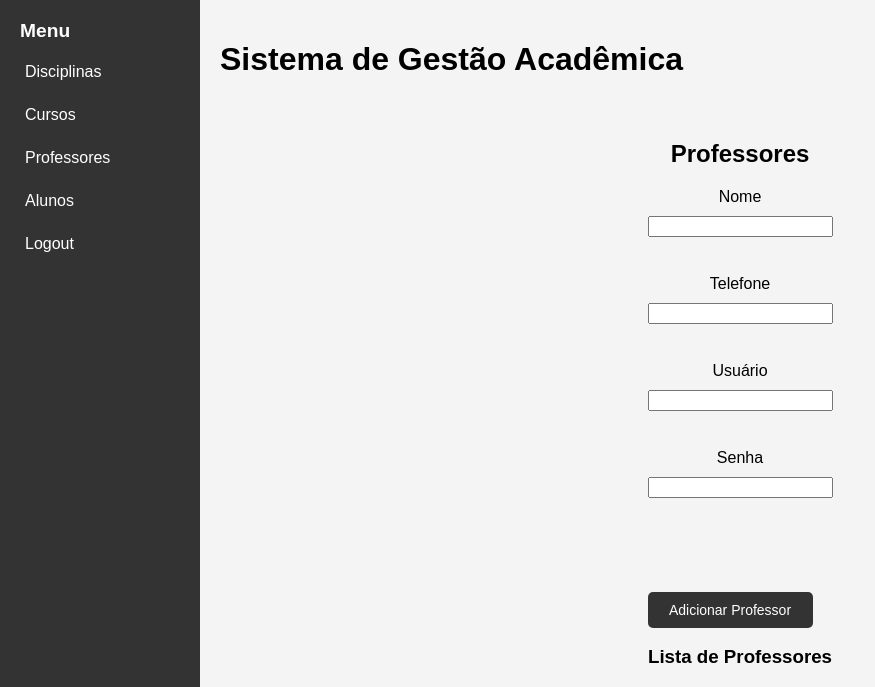
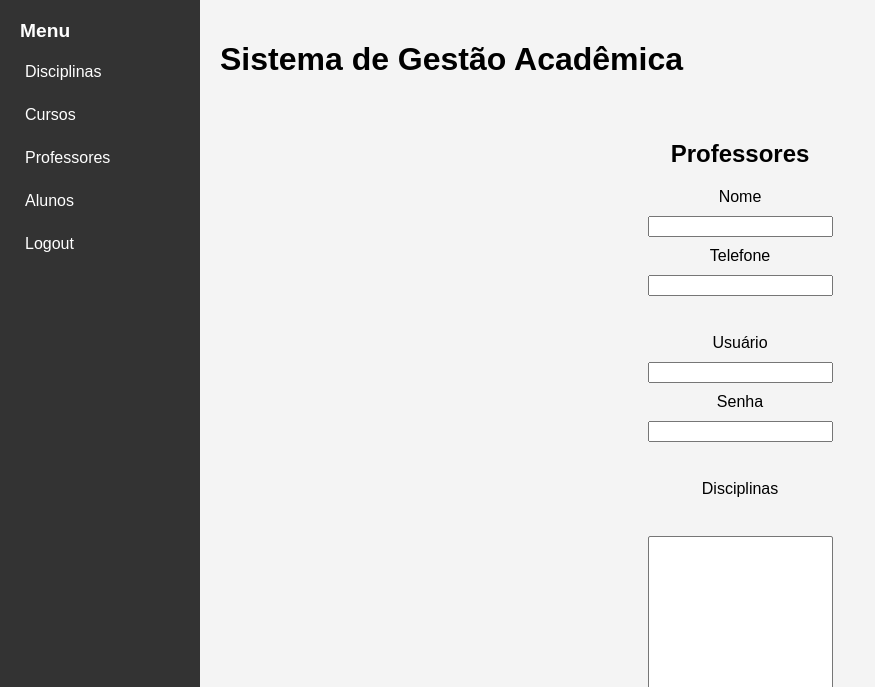
Before and after one commit to Rogeriokjah/programacao-web-fatec, a Flask app: template app/templates/professores.html in a window 1280 px wide. Shown: the top 687 px of the page, without its empty margins (0-875 px from the left). Run offline with Flask 3, Linux system fonts and the light colour scheme; the template is opened without the code that fills it: values that come from a table or form of the project are taken from there, others are empty; parts of the project's set-up code (start-up, migrations or seed data) failed here and were passed over.

Commit message:
relacionamentos de alunos - cursos e professores - disciplinas

```diff
--- a/app/forms.py
+++ b/app/forms.py
@@ -15,9 +15,11 @@ class ProfessorForm(FlaskForm):
     telefone = StringField('Telefone', validators=[Length(max=20)])
     usuario = StringField('Usuário', validators=[DataRequired()])
     senha = PasswordField('Senha', validators=[DataRequired()])
+    disciplinas = SelectMultipleField('Disciplinas', choices=[])
 
 class AlunoForm(FlaskForm):
     nome = StringField('Nome', validators=[DataRequired()])
     cpf = StringField('CPF', validators=[DataRequired(), Length(11)])
     endereco = StringField('Endereço', validators=[DataRequired()])
     senha = PasswordField('Senha', validators=[DataRequired()])
+    curso = SelectField('Curso', validators=[DataRequired()])
--- a/app/templates/professores.html
+++ b/app/templates/professores.html
@@ -4,9 +4,9 @@
 <h2>Professores</h2>
 <form action="{{ url_for('professores') }}" method="POST">
     {{ form.hidden_tag() }}
-    {{ form.nome.label }} {{ form.nome(size=20) }}<br>
+    {{ form.nome.label }} {{ form.nome(size=20) }}
     {{ form.telefone.label }} {{ form.telefone(size=20) }}<br>
-    {{ form.usuario.label }} {{ form.usuario(size=20) }}<br>
+    {{ form.usuario.label }} {{ form.usuario(size=20) }}
     {{ form.senha.label }} {{ form.senha(size=20) }}<br>
     {{ form.disciplinas.label }}<br>
     {{ form.disciplinas(size=20, multiple=true) }}<br>
```
Also changed, not shown: app/models.py (+14 -0 lines).
